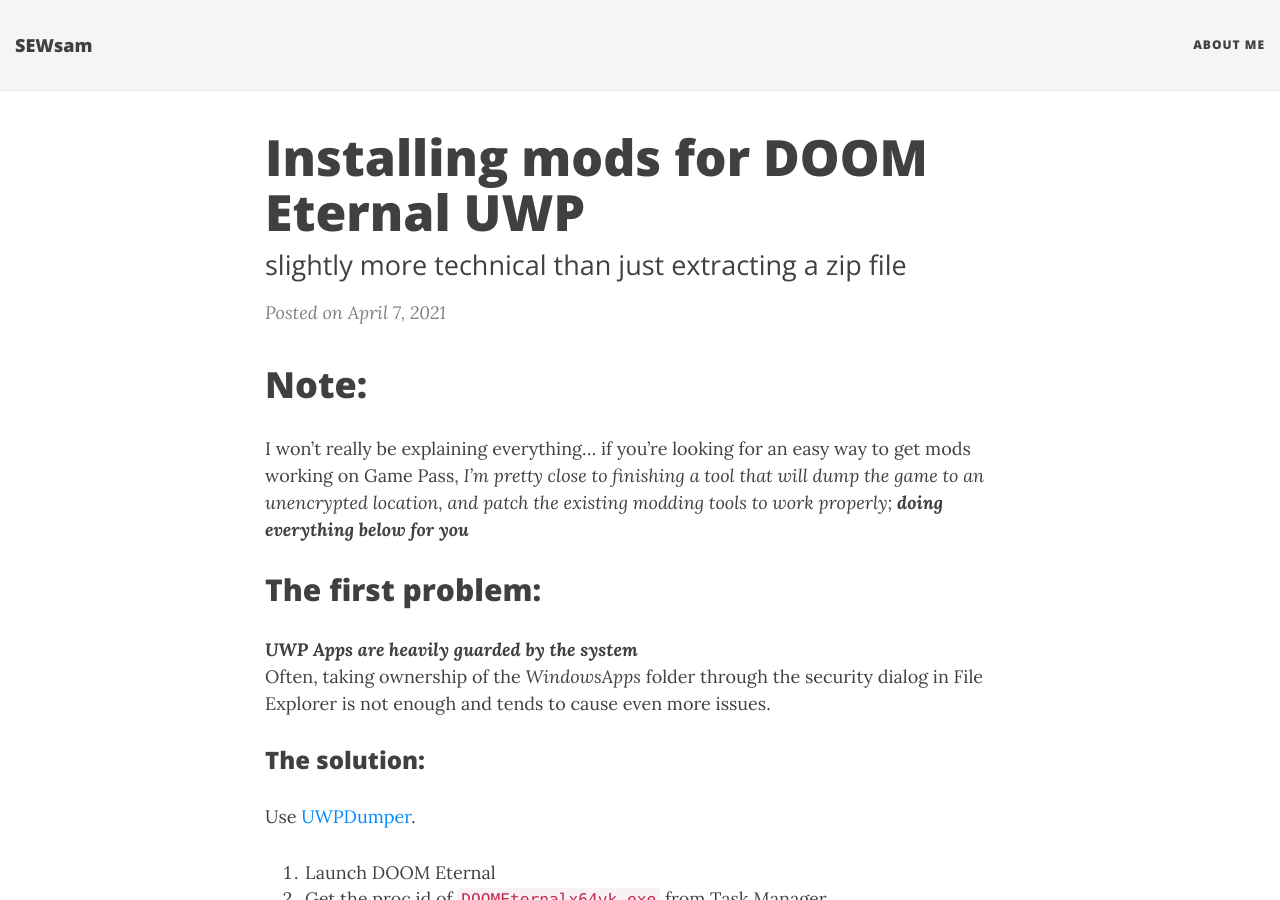
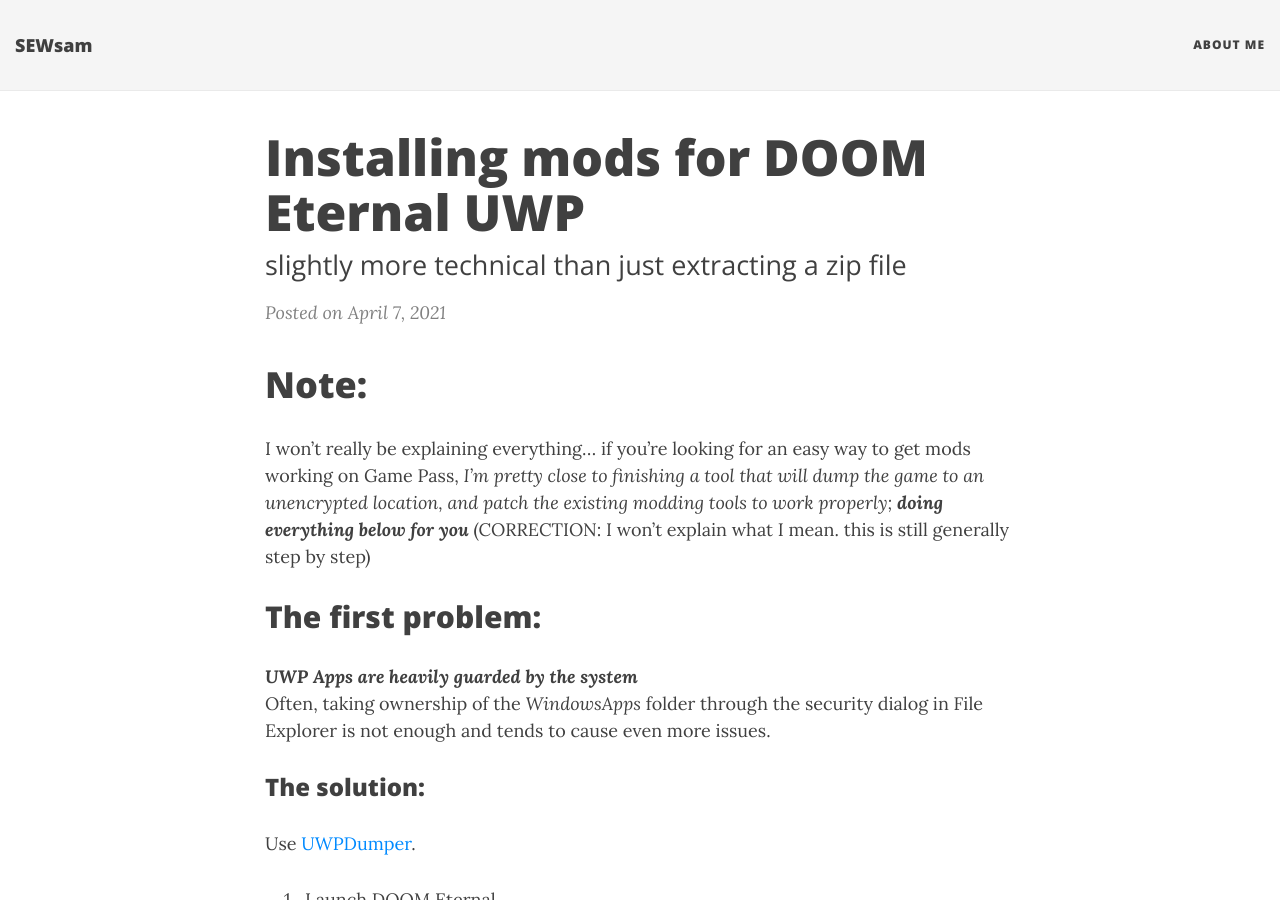
Before and after one commit to SEWsam/sewsam.github.io, a Jekyll site: the page built from _posts/2021-04-07-modding-doom-eternal-uwp.md, in a window 1280 px wide and 900 px high. Built offline with Jekyll 4.4.1, drawn with Linux system fonts in a browser that asks for light colours; nearby versions of some CDN libraries.

Commit message:
Update 2021-04-07-modding-doom-eternal-uwp.md

```diff
--- a/_posts/2021-04-07-modding-doom-eternal-uwp.md
+++ b/_posts/2021-04-07-modding-doom-eternal-uwp.md
@@ -8,7 +8,7 @@
 # Note:
 I won't really be explaining everything... if you're looking for an easy way to get mods working on Game Pass,
 _I'm pretty close to finishing a tool that will dump the game to an unencrypted location, and patch the existing modding tools to work properly; **doing everything below for you**_
-
+(CORRECTION: I won't explain what I mean. this is still generally step by step)
 ## The first problem:
 _**UWP Apps are heavily guarded by the system**_
 Often, taking ownership of the *WindowsApps* folder through the security dialog in File Explorer is not enough and tends to cause even more issues.
```
